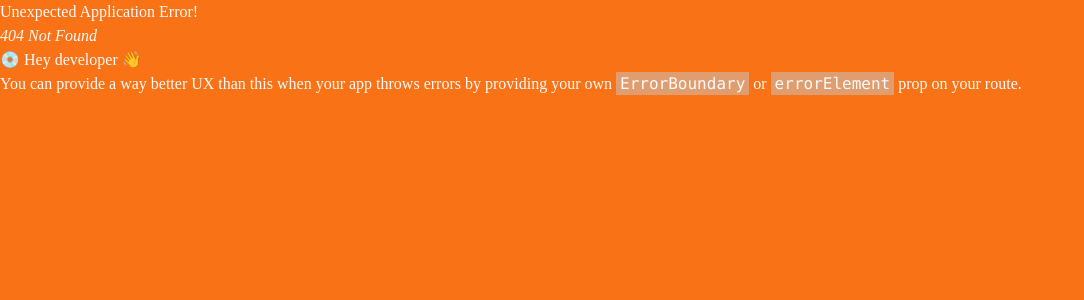
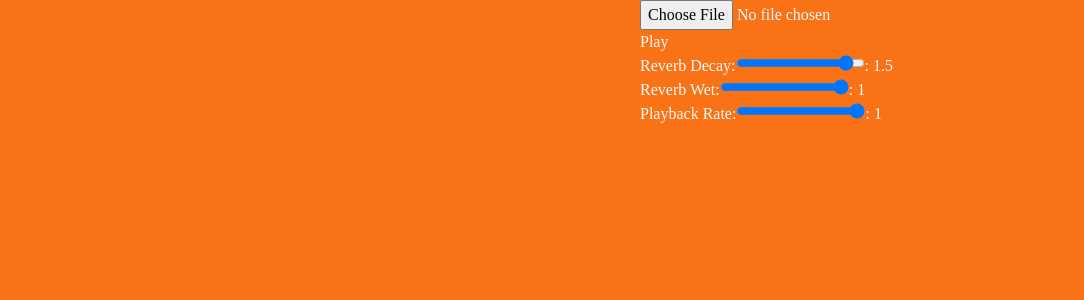
Before and after one commit to FrankSandqvist/junction2023, a React (Create React App) app in the folder frontend/: page /playground in a window 1280 px wide. Before the commit this address had no page. Shown: the top 300 px of the page, without its empty margins (0-1084 px from the left). Built offline with nearby package versions, Linux system fonts and the light colour scheme; no server answers; a web font is replaced by a local one.

Commit message:
feat: add TunePlayground

```diff
--- a/frontend/package.json
+++ b/frontend/package.json
@@ -10,6 +10,7 @@
     "react-dom": "^18.2.0",
     "react-router-dom": "^6.18.0",
     "react-scripts": "5.0.1",
+    "tone": "^14.7.77",
     "web-vitals": "^2.1.4"
   },
   "scripts": {
--- a/frontend/src/App.js
+++ b/frontend/src/App.js
@@ -2,6 +2,7 @@ import { RouterProvider, createBrowserRouter } from "react-router-dom";
 import Home from "./Home";
 import PickSong from "./PickSong";
 import Song from "./Song";
+import TunePlayground from './TunePlayground'
 
 const router = createBrowserRouter([
   {
@@ -16,6 +17,10 @@ const router = createBrowserRouter([
     path: "/song/:songId",
     element: <Song />,
   },
+  {
+    path: "playground",
+    element: <TunePlayground />
+  }
 ]);
 
 export default function App() {
--- /dev/null
+++ b/frontend/src/TunePlayground.js
@@ -0,0 +1,101 @@
+import React, { useState, useEffect } from "react";
+import * as Tone from "tone";
+
+const ReverbComponent = () => {
+  const [reverb, setReverb] = useState(new Tone.Reverb());
+  const [player, setPlayer] = useState(new Tone.Player().toDestination());
+  const [reverbDebugValue, setReverbDebugValue] = useState();
+  const [wetDebugValue, setWetDebugValue] = useState();
+  const [playbackRate, setPlaybackRate] = useState();
+
+  Tone.start();
+
+  useEffect(() => {
+    // Load the player with a URL to your audio file
+    player.load("/sounds/abba.mp3");
+    // Connect the player to the reverb
+    player.connect(reverb);
+    // Connect the reverb to the destination
+    reverb.toDestination();
+    console.log(player);
+    // Cleanup on unmount
+    setReverbDebugValue(reverb.decay);
+    setWetDebugValue(reverb.wet.value);
+    setPlaybackRate(1)
+
+    return () => {
+      // player.dispose();
+      // reverb.dispose();
+    };
+  }, [player, reverb]);
+
+  const handlePlay = async () => {
+    player.start();
+  };
+
+  const handleReverbChange = (event) => {
+    const value = parseFloat(event.target.value);
+    setReverbDebugValue(value);
+    reverb.decay = value;
+  };
+
+  const handleWetChange = (event) => {
+    const wetValue = parseFloat(event.target.value);
+    setWetDebugValue(wetValue);
+    reverb.wet.value = wetValue;
+  };
+
+  const handlePlaybackRateChange = (event) => {
+    player.playbackRate = parseFloat(event.target.value)
+    setPlaybackRate(player.playbackRate)
+  }
+
+  const handleFileChange = (e) => {
+    const file = e.target.files[0];
+    const objectUrl = URL.createObjectURL(file);
+    player.load(objectUrl);
+  };
+
+  return (
+    <div style={{ marginLeft: "50%" }}>
+      <input type="file" accept=".mp3,.wav" onChange={handleFileChange} />
+      <br />
+      <button onClick={handlePlay}>Play</button>
+      <div>
+        <label>Reverb Decay:</label>
+        <input
+          type="range"
+          min="0.1"
+          max="10"
+          step="0.1"
+          onChange={handleReverbChange}
+        />
+        : {reverbDebugValue}
+      </div>
+      <div>
+        <label>Reverb Wet:</label>
+        <input
+          type="range"
+          min="0"
+          max="1"
+          step="0.01"
+          onChange={handleWetChange}
+        />
+        : {wetDebugValue}
+      </div>
+      <div>
+        <label>Playback Rate:</label>
+        <input
+          type="range"
+          min="0"
+          max="3"
+          step="0.01"
+          onChange={handlePlaybackRateChange}
+        />
+        : {playbackRate}
+      </div>
+    </div>
+  );
+};
+
+export default ReverbComponent;
```
Also changed, not shown: 1 other file (tests, documents, lock files or other folders).
